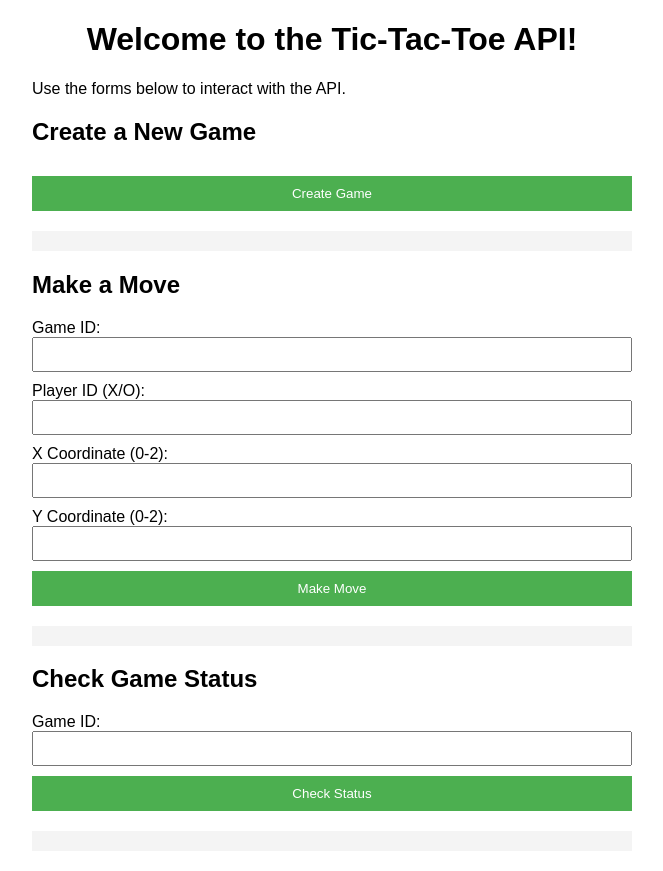
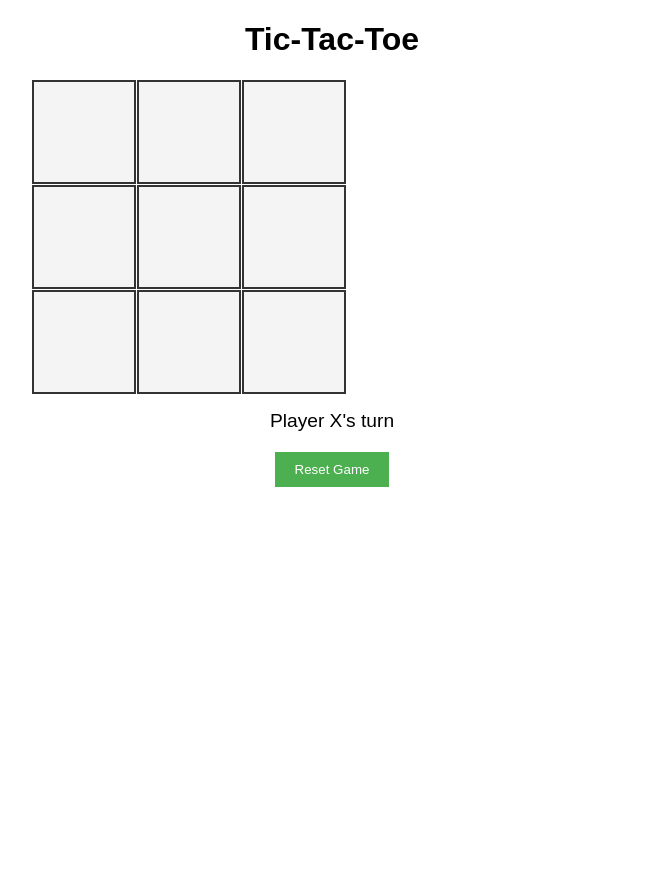
Before and after one commit to chiaradigii/tictactoe-flask-api, a Flask app: page / in a window 1280 px wide. Shown: the whole page, without its empty margins (308-971 px from the left). After the commit the page ends 487 px from the top, so only its background shows below. Run offline with Flask 3, Linux system fonts and the light colour scheme; data comes from the database, SQL or seed files in the repository.

Commit message:
Add interactive Tic-Tac-Toe game UI

```diff
--- a/app/templates/index.html
+++ b/app/templates/index.html
@@ -3,7 +3,7 @@
 <head>
     <meta charset="UTF-8">
     <meta name="viewport" content="width=device-width, initial-scale=1.0">
-    <title>Welcome to Tic-Tac-Toe</title>
+    <title>Tic-Tac-Toe Game</title>
     <style>
         body {
             font-family: Arial, sans-serif;
@@ -12,124 +12,125 @@
         .container {
             max-width: 600px;
             margin: auto;
+            text-align: center;
         }
         h1 {
             text-align: center;
         }
-        form {
-            margin-bottom: 20px;
+        #board {
+            display: grid;
+            grid-template-columns: repeat(3, 100px);
+            grid-template-rows: repeat(3, 100px);
+            gap: 5px;
+            margin: 20px auto;
         }
-        label {
-            display: block;
-            margin-top: 10px;
+        .cell {
+            width: 100px;
+            height: 100px;
+            background-color: #f4f4f4;
+            display: flex;
+            justify-content: center;
+            align-items: center;
+            font-size: 2em;
+            cursor: pointer;
+            border: 2px solid #333;
         }
-        input[type="text"] {
-            width: 100%;
-            padding: 8px;
-            box-sizing: border-box;
+        .disabled {
+            pointer-events: none;
+            background-color: #ddd;
         }
-        input[type="submit"] {
-            margin-top: 10px;
-            padding: 10px;
+        .status {
+            margin-top: 20px;
+            font-size: 1.2em;
+        }
+        .button {
+            padding: 10px 20px;
             background-color: #4CAF50;
             color: white;
             border: none;
             cursor: pointer;
-            width: 100%;
+            margin-top: 20px;
         }
-        input[type="submit"]:hover {
+        .button:hover {
             background-color: #45a049;
-        }
-        .response {
-            background-color: #f4f4f4;
-            padding: 10px;
-            margin-top: 10px;
         }
     </style>
 </head>
 <body>
     <div class="container">
-        <h1>Welcome to the Tic-Tac-Toe API!</h1>
-        <p>Use the forms below to interact with the API.</p>
-
-        <!-- Create Game -->
-        <h2>Create a New Game</h2>
-        <form id="create-game-form">
-            <input type="submit" value="Create Game">
-        </form>
-        <div class="response" id="create-game-response"></div>
-
-        <!-- Make a Move -->
-        <h2>Make a Move</h2>
-        <form id="make-move-form">
-            <label for="gameId">Game ID:</label>
-            <input type="text" id="gameId" name="gameId" required>
-
-            <label for="playerId">Player ID (X/O):</label>
-            <input type="text" id="playerId" name="playerId" required>
-
-            <label for="x">X Coordinate (0-2):</label>
-            <input type="text" id="x" name="x" required>
-
-            <label for="y">Y Coordinate (0-2):</label>
-            <input type="text" id="y" name="y" required>
-
-            <input type="submit" value="Make Move">
-        </form>
-        <div class="response" id="make-move-response"></div>
-
-        <!-- Check Game Status -->
-        <h2>Check Game Status</h2>
-        <form id="check-status-form">
-            <label for="statusGameId">Game ID:</label>
-            <input type="text" id="statusGameId" name="statusGameId" required>
-
-            <input type="submit" value="Check Status">
-        </form>
-        <div class="response" id="check-status-response"></div>
+        <h1>Tic-Tac-Toe</h1>
+        <div id="board"></div>
+        <div class="status" id="status"></div>
+        <button id="reset" class="button">Reset Game</button>
     </div>
 
     <script>
-        // Handle Create Game
-        document.getElementById('create-game-form').onsubmit = function(event) {
-            event.preventDefault();
+        let gameId;
+        let currentPlayer = "X";
+        const board = document.getElementById('board');
+        const statusText = document.getElementById('status');
+
+        function createGame() {
             fetch('/create', { method: 'POST' })
                 .then(response => response.json())
                 .then(data => {
-                    document.getElementById('create-game-response').innerText = 'Game created with ID: ' + data.gameId;
+                    gameId = data.gameId;
+                    initializeBoard();
+                    statusText.textContent = "Player " + currentPlayer + "'s turn";
                 });
-        };
+        }
 
-        // Handle Make Move
-        document.getElementById('make-move-form').onsubmit = function(event) {
-            event.preventDefault();
-            const gameId = document.getElementById('gameId').value;
-            const playerId = document.getElementById('playerId').value;
-            const x = document.getElementById('x').value;
-            const y = document.getElementById('y').value;
+        function initializeBoard() {
+            board.innerHTML = '';
+            for (let y = 0; y < 3; y++) {
+                for (let x = 0; x < 3; x++) {
+                    const cell = document.createElement('div');
+                    cell.classList.add('cell');
+                    cell.dataset.x = x;
+                    cell.dataset.y = y;
+                    cell.addEventListener('click', makeMove);
+                    board.appendChild(cell);
+                }
+            }
+        }
+
+        function makeMove(event) {
+            const x = event.target.dataset.x;
+            const y = event.target.dataset.y;
 
             fetch('/move', {
                 method: 'POST',
                 headers: { 'Content-Type': 'application/json' },
-                body: JSON.stringify({ gameId, playerId, square: { x, y } })
+                body: JSON.stringify({ gameId, playerId: currentPlayer, square: { x, y } })
             })
             .then(response => response.json())
             .then(data => {
-                document.getElementById('make-move-response').innerText = 'Move made. Status: ' + data.status;
+                if (data.error) {
+                    alert(data.error);
+                } else {
+                    event.target.textContent = currentPlayer;
+                    event.target.classList.add('disabled');
+                    if (data.status.includes("wins") || data.status === "draw") {
+                        statusText.textContent = data.status;
+                        disableBoard();
+                    } else {
+                        currentPlayer = currentPlayer === "X" ? "O" : "X";
+                        statusText.textContent = "Player " + currentPlayer + "'s turn";
+                    }
+                }
             });
-        };
+        }
 
-        // Handle Check Status
-        document.getElementById('check-status-form').onsubmit = function(event) {
-            event.preventDefault();
-            const gameId = document.getElementById('statusGameId').value;
+        function disableBoard() {
+            document.querySelectorAll('.cell').forEach(cell => {
+                cell.classList.add('disabled');
+            });
+        }
 
-            fetch(`/status?gameId=${gameId}`, { method: 'GET' })
-                .then(response => response.json())
-                .then(data => {
-                    document.getElementById('check-status-response').innerText = 'Game Status: ' + data.status + '\nBoard: ' + data.board;
-                });
-        };
+        document.getElementById('reset').addEventListener('click', createGame);
+
+        // Start the game
+        createGame();
     </script>
 </body>
 </html>
```
